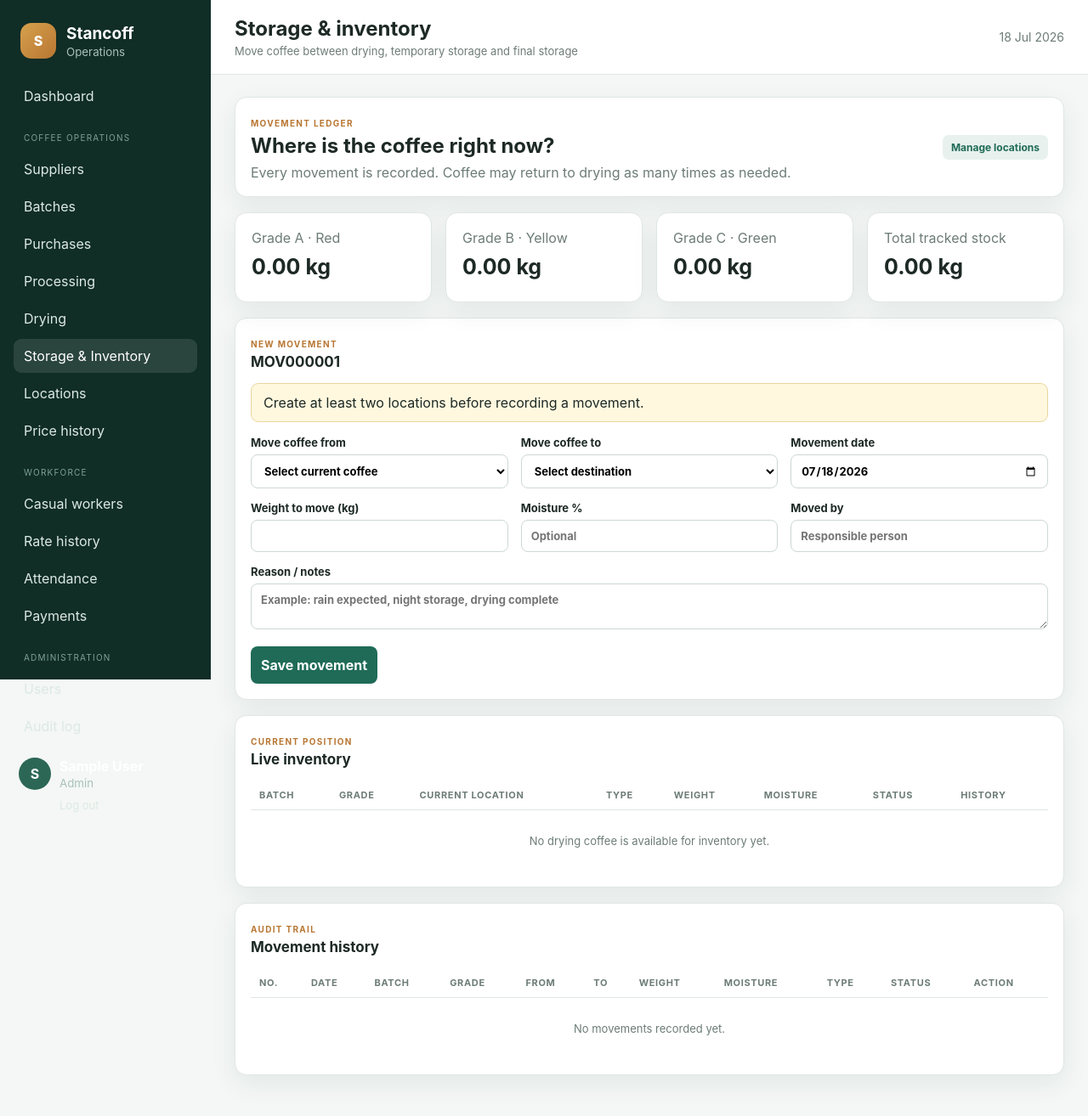
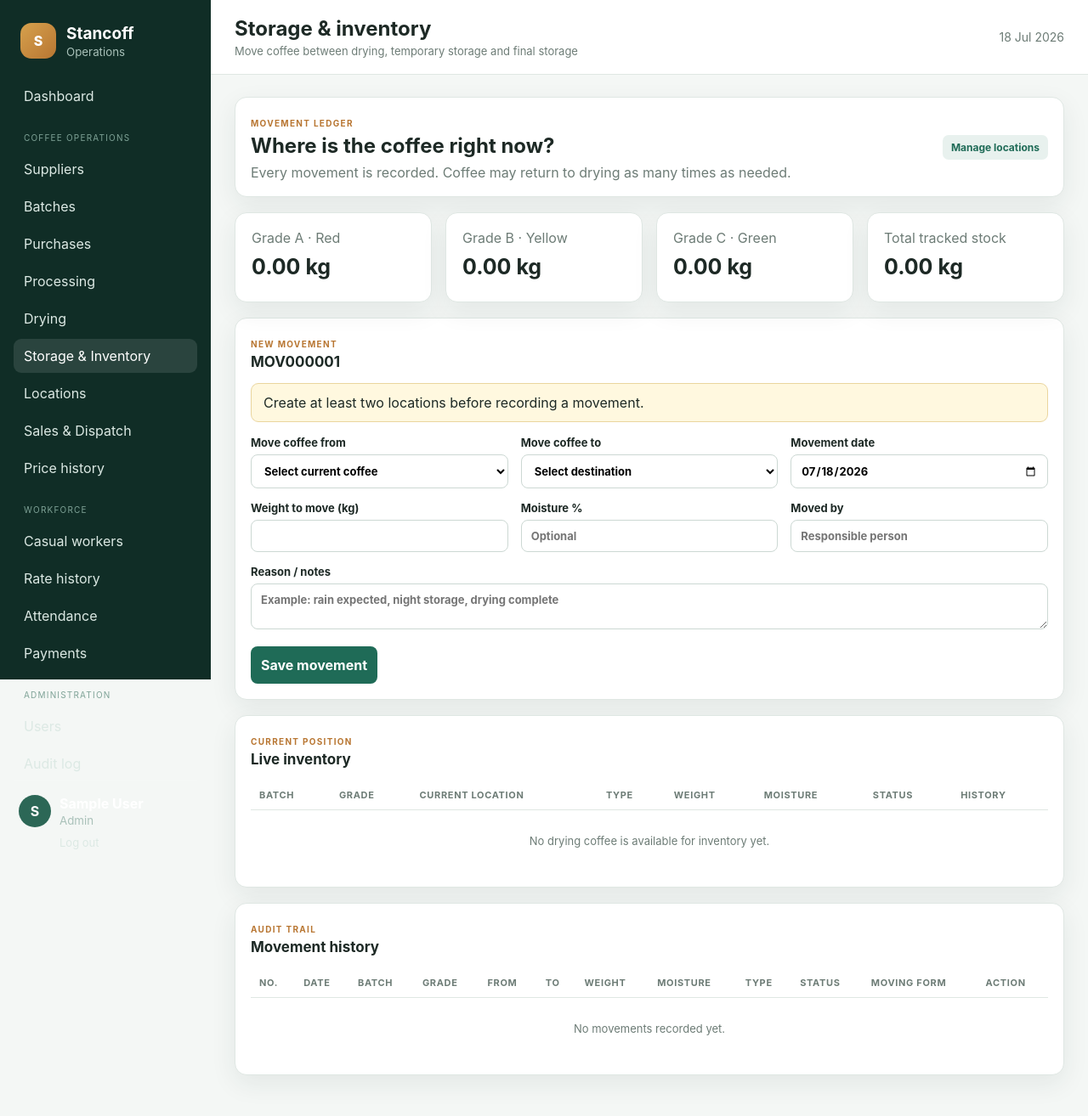
Before and after one commit to OBEDATULINDA/Stancoff, a Flask app: page /inventory in a window 1280 px wide. Shown: the whole page at 85% size. Run offline with Flask 3, Linux system fonts and the light colour scheme; the visitor is signed in with stand-in values (Sample User, id 1); data comes from the database, SQL or seed files in the repository; data that the repository does not hold is empty; some libraries are stand-ins or nearby versions.

Commit message:
dispatch update

```diff
--- a/app.py
+++ b/app.py
@@ -21,10 +21,10 @@ db = SQLAlchemy(app)
 
 ROLE_PERMISSIONS = {
     "Admin": {"*"},
-    "Manager": {"dashboard","suppliers","prices","batches","purchases","processing","drying","inventory","locations","casuals","rates","attendance","payments","reports"},
+    "Manager": {"dashboard","suppliers","prices","batches","purchases","processing","drying","inventory","locations","sales","dispatch","casuals","rates","attendance","payments","reports"},
     "Receiving Clerk": {"dashboard","suppliers","batches","purchases"},
     "Processing Supervisor": {"dashboard","batches","processing","drying","inventory","locations","reports"},
-    "Storekeeper": {"dashboard","batches","drying","inventory","locations","reports"},
+    "Storekeeper": {"dashboard","batches","drying","inventory","locations","sales","dispatch","reports"},
     "Payroll Officer": {"dashboard","casuals","rates","attendance","payments"},
     "Viewer": {"dashboard","reports"},
 }
@@ -184,6 +184,51 @@ class CoffeeMovement(db.Model):
     batch = db.relationship("Batch")
     from_location = db.relationship("Location", foreign_keys=[from_location_id])
     to_location = db.relationship("Location", foreign_keys=[to_location_id])
+
+class Sale(db.Model):
+    id = db.Column(db.Integer, primary_key=True)
+    sale_no = db.Column(db.String(30), unique=True, nullable=False)
+    sale_date = db.Column(db.Date, nullable=False)
+    buyer_name = db.Column(db.String(180), nullable=False)
+    buyer_phone = db.Column(db.String(60))
+    destination = db.Column(db.String(220), nullable=False)
+    contract_ref = db.Column(db.String(80))
+    contracted_weight = db.Column(db.Float, nullable=False, default=0)
+    price_per_kg = db.Column(db.Float, nullable=False, default=0)
+    total_value = db.Column(db.Float, nullable=False, default=0)
+    notes = db.Column(db.Text)
+    status = db.Column(db.String(20), nullable=False, default="Open")
+    void_reason = db.Column(db.Text)
+    created_by = db.Column(db.String(80))
+    created_at = db.Column(db.DateTime, default=datetime.utcnow)
+
+class Dispatch(db.Model):
+    id = db.Column(db.Integer, primary_key=True)
+    dispatch_no = db.Column(db.String(30), unique=True, nullable=False)
+    sale_id = db.Column(db.Integer, db.ForeignKey("sale.id"), nullable=False)
+    stock_id = db.Column(db.Integer, db.ForeignKey("coffee_stock.id"), nullable=False)
+    batch_id = db.Column(db.Integer, db.ForeignKey("batch.id"), nullable=False)
+    grade = db.Column(db.String(20), nullable=False)
+    from_location_id = db.Column(db.Integer, db.ForeignKey("location.id"), nullable=False)
+    dispatch_date = db.Column(db.Date, nullable=False)
+    weight = db.Column(db.Float, nullable=False)
+    number_of_bags = db.Column(db.Integer)
+    bag_size = db.Column(db.Float)
+    moisture = db.Column(db.Float)
+    vehicle_no = db.Column(db.String(80))
+    driver_name = db.Column(db.String(150))
+    driver_phone = db.Column(db.String(60))
+    destination = db.Column(db.String(220), nullable=False)
+    reason = db.Column(db.Text)
+    dispatched_by = db.Column(db.String(120))
+    status = db.Column(db.String(20), nullable=False, default="Active")
+    void_reason = db.Column(db.Text)
+    created_by = db.Column(db.String(80))
+    created_at = db.Column(db.DateTime, default=datetime.utcnow)
+    sale = db.relationship("Sale")
+    stock = db.relationship("CoffeeStock")
+    batch = db.relationship("Batch")
+    from_location = db.relationship("Location")
 
 class Casual(db.Model):
     id = db.Column(db.Integer, primary_key=True)
@@ -1174,6 +1219,13 @@ def inventory():
     )
 
 
+@app.route("/inventory/movement/<int:id>/print")
+@permission_required("inventory")
+def inventory_movement_print(id):
+    movement = CoffeeMovement.query.get_or_404(id)
+    return render_template("moving_form.html", movement=movement, dispatch=None)
+
+
 @app.route("/inventory/movement/<int:id>/void", methods=["POST"])
 @permission_required("inventory")
 def inventory_movement_void(id):
@@ -1222,8 +1274,158 @@ def inventory_batch_history(batch_id):
     drying_rows = Drying.query.filter_by(batch_id=batch_id).order_by(Drying.start_date).all()
     stocks = CoffeeStock.query.filter_by(batch_id=batch_id).filter(CoffeeStock.weight > 0.0001).all()
     movements = CoffeeMovement.query.filter_by(batch_id=batch_id).order_by(CoffeeMovement.movement_date, CoffeeMovement.id).all()
+    dispatches = Dispatch.query.filter_by(batch_id=batch_id).order_by(Dispatch.dispatch_date, Dispatch.id).all()
     return render_template("batch_history.html", batch=batch, purchases=purchases, process=process,
-                           drying_rows=drying_rows, stocks=stocks, movements=movements)
+                           drying_rows=drying_rows, stocks=stocks, movements=movements, dispatches=dispatches)
+
+
+def update_sale_status(sale):
+    active_dispatched = db.session.query(func.coalesce(func.sum(Dispatch.weight), 0)).filter(
+        Dispatch.sale_id == sale.id, Dispatch.status == "Active"
+    ).scalar() or 0
+    if sale.status == "Voided":
+        return
+    if sale.contracted_weight > 0 and active_dispatched + 0.0001 >= sale.contracted_weight:
+        sale.status = "Completed"
+    else:
+        sale.status = "Open"
+
+
+@app.route("/sales", methods=["GET", "POST"])
+@permission_required("sales")
+def sales():
+    if request.method == "POST":
+        contracted_weight = float(request.form.get("contracted_weight") or 0)
+        price_per_kg = float(request.form.get("price_per_kg") or 0)
+        if contracted_weight < 0 or price_per_kg < 0:
+            flash("Weight and price cannot be negative.")
+            return redirect(url_for("sales"))
+        row = Sale(
+            sale_no=next_code(Sale, "sale_no", "SAL", 6),
+            sale_date=datetime.strptime(request.form["sale_date"], "%Y-%m-%d").date(),
+            buyer_name=(request.form.get("buyer_name") or "").strip(),
+            buyer_phone=request.form.get("buyer_phone"),
+            destination=(request.form.get("destination") or "").strip(),
+            contract_ref=request.form.get("contract_ref"),
+            contracted_weight=contracted_weight,
+            price_per_kg=price_per_kg,
+            total_value=contracted_weight * price_per_kg,
+            notes=request.form.get("notes"),
+            created_by=session.get("username"),
+        )
+        if not row.buyer_name or not row.destination:
+            flash("Enter the buyer and destination.")
+            return redirect(url_for("sales"))
+        db.session.add(row)
+        db.session.commit()
+        log_action("CREATE", "Sales", row.id, row.sale_no)
+        flash("Sale created successfully. You can now record dispatches against it.")
+        return redirect(url_for("sale_detail", id=row.id))
+    rows = Sale.query.order_by(Sale.id.desc()).all()
+    dispatched = dict(db.session.query(Dispatch.sale_id, func.coalesce(func.sum(Dispatch.weight), 0)).filter(
+        Dispatch.status == "Active"
+    ).group_by(Dispatch.sale_id).all())
+    return render_template("sales.html", rows=rows, dispatched=dispatched, next_sale=next_code(Sale, "sale_no", "SAL", 6))
+
+
+@app.route("/sales/<int:id>")
+@permission_required("sales")
+def sale_detail(id):
+    ensure_initial_stock()
+    sale = Sale.query.get_or_404(id)
+    stocks = CoffeeStock.query.filter(CoffeeStock.weight > 0.0001).order_by(CoffeeStock.updated_at.desc()).all()
+    dispatches = Dispatch.query.filter_by(sale_id=id).order_by(Dispatch.id.desc()).all()
+    dispatched_weight = sum(float(d.weight or 0) for d in dispatches if d.status == "Active")
+    remaining_weight = max(0, float(sale.contracted_weight or 0) - dispatched_weight)
+    return render_template("sale_detail.html", sale=sale, stocks=stocks, dispatches=dispatches,
+                           dispatched_weight=dispatched_weight, remaining_weight=remaining_weight,
+                           next_dispatch=next_code(Dispatch, "dispatch_no", "DSP", 6))
+
+
+@app.route("/sales/<int:id>/dispatch", methods=["POST"])
+@permission_required("dispatch")
+def sale_dispatch(id):
+    sale = Sale.query.get_or_404(id)
+    if sale.status == "Voided":
+        flash("A voided sale cannot receive a dispatch.")
+        return redirect(url_for("sales"))
+    stock = CoffeeStock.query.get_or_404(int(request.form["stock_id"]))
+    weight = float(request.form.get("weight") or 0)
+    if weight <= 0 or weight > float(stock.weight or 0) + 0.0001:
+        flash(f"Dispatch weight must be greater than zero and cannot exceed {stock.weight:,.2f} kg.")
+        return redirect(url_for("sale_detail", id=id))
+    dispatch = Dispatch(
+        dispatch_no=next_code(Dispatch, "dispatch_no", "DSP", 6),
+        sale_id=sale.id, stock_id=stock.id, batch_id=stock.batch_id, grade=stock.grade,
+        from_location_id=stock.location_id,
+        dispatch_date=datetime.strptime(request.form["dispatch_date"], "%Y-%m-%d").date(),
+        weight=weight,
+        number_of_bags=int(request.form["number_of_bags"]) if request.form.get("number_of_bags") else None,
+        bag_size=float(request.form["bag_size"]) if request.form.get("bag_size") else None,
+        moisture=float(request.form["moisture"]) if request.form.get("moisture") else stock.moisture,
+        vehicle_no=request.form.get("vehicle_no"), driver_name=request.form.get("driver_name"),
+        driver_phone=request.form.get("driver_phone"),
+        destination=(request.form.get("destination") or sale.destination).strip(),
+        reason=request.form.get("reason"), dispatched_by=request.form.get("dispatched_by"),
+        created_by=session.get("username"),
+    )
+    stock.weight = max(0, float(stock.weight or 0) - weight)
+    db.session.add(dispatch)
+    update_sale_status(sale)
+    if stock.batch:
+        stock.batch.status = "Dispatched"
+    db.session.commit()
+    log_action("CREATE", "Dispatch", dispatch.id, dispatch.dispatch_no)
+    flash("Dispatch saved. The moving form is ready to print.")
+    return redirect(url_for("dispatch_print", id=dispatch.id))
+
+
+@app.route("/dispatch/<int:id>/print")
+@permission_required("dispatch")
+def dispatch_print(id):
+    dispatch = Dispatch.query.get_or_404(id)
+    return render_template("moving_form.html", movement=None, dispatch=dispatch)
+
+
+@app.route("/dispatch/<int:id>/void", methods=["POST"])
+@permission_required("dispatch")
+def dispatch_void(id):
+    dispatch = Dispatch.query.get_or_404(id)
+    if dispatch.status == "Voided":
+        flash("This dispatch is already voided.")
+        return redirect(url_for("sale_detail", id=dispatch.sale_id))
+    reason = (request.form.get("void_reason") or "").strip()
+    if not reason:
+        flash("Enter a reason before voiding the dispatch.")
+        return redirect(url_for("sale_detail", id=dispatch.sale_id))
+    dispatch.stock.weight = float(dispatch.stock.weight or 0) + float(dispatch.weight or 0)
+    dispatch.status = "Voided"
+    dispatch.void_reason = reason
+    update_sale_status(dispatch.sale)
+    db.session.commit()
+    log_action("VOID", "Dispatch", dispatch.id, f"{dispatch.dispatch_no}: {reason}")
+    flash("Dispatch reversed and marked as voided. The stock has been returned to its source location.")
+    return redirect(url_for("sale_detail", id=dispatch.sale_id))
+
+
+@app.route("/sales/<int:id>/void", methods=["POST"])
+@permission_required("sales")
+def sale_void(id):
+    sale = Sale.query.get_or_404(id)
+    active_dispatch = Dispatch.query.filter_by(sale_id=id, status="Active").first()
+    if active_dispatch:
+        flash("Void the active dispatches before voiding this sale.")
+        return redirect(url_for("sale_detail", id=id))
+    reason = (request.form.get("void_reason") or "").strip()
+    if not reason:
+        flash("Enter a reason before voiding the sale.")
+        return redirect(url_for("sale_detail", id=id))
+    sale.status = "Voided"
+    sale.void_reason = reason
+    db.session.commit()
+    log_action("VOID", "Sales", sale.id, f"{sale.sale_no}: {reason}")
+    flash("Sale marked as voided.")
+    return redirect(url_for("sales"))
 
 
 @app.route("/casuals", methods=["GET","POST"])
--- a/templates/base.html
+++ b/templates/base.html
@@ -30,6 +30,9 @@
       <a href="/drying" class="{% if request.path.startswith('/drying') %}active{% endif %}">Drying</a>
       <a href="/inventory" class="{% if request.path.startswith('/inventory') %}active{% endif %}">Storage & Inventory</a>
       <a href="/locations" class="{% if request.path.startswith('/locations') %}active{% endif %}">Locations</a>
+      {% if current_role in ['Admin','Manager','Storekeeper'] %}
+      <a href="/sales" class="{% if request.path.startswith('/sales') or request.path.startswith('/dispatch') %}active{% endif %}">Sales & Dispatch</a>
+      {% endif %}
       {% endif %}
       {% if current_role in ['Admin','Manager'] %}
       <a href="/prices">Price history</a>
--- a/templates/inventory.html
+++ b/templates/inventory.html
@@ -36,9 +36,9 @@
 </section>
 <section class="panel" style="margin-top:18px">
   <div class="panel-heading"><div><span class="eyebrow">Audit trail</span><h2>Movement history</h2></div></div>
-  <div class="table-scroll"><table><thead><tr><th>No.</th><th>Date</th><th>Batch</th><th>Grade</th><th>From</th><th>To</th><th>Weight</th><th>Moisture</th><th>Type</th><th>Status</th><th>Action</th></tr></thead><tbody>
-  {% for m in movements %}<tr class="{% if m.status=='Voided' %}voided-row{% endif %}"><td><strong>{{ m.movement_no }}</strong></td><td>{{ m.movement_date }}</td><td>{{ m.batch.batch_no }}</td><td>{{ m.grade }}</td><td>{{ m.from_location.name }}</td><td>{{ m.to_location.name }}</td><td>{{ '{:,.2f}'.format(m.weight) }} kg</td><td>{{ '{:.2f}%'.format(m.moisture) if m.moisture is not none else '—' }}</td><td>{{ m.movement_type }}</td><td>{{ m.status }}</td><td>{% if m.status!='Voided' %}<form method="post" action="{{ url_for('inventory_movement_void', id=m.id) }}" class="inline-void" onsubmit="return confirm('Reverse and void this movement?')"><input name="void_reason" required placeholder="Reason"><button class="small-button danger">Void</button></form>{% else %}<small>{{ m.void_reason }}</small>{% endif %}</td></tr>
-  {% else %}<tr><td colspan="11" class="empty">No movements recorded yet.</td></tr>{% endfor %}
+  <div class="table-scroll"><table><thead><tr><th>No.</th><th>Date</th><th>Batch</th><th>Grade</th><th>From</th><th>To</th><th>Weight</th><th>Moisture</th><th>Type</th><th>Status</th><th>Moving form</th><th>Action</th></tr></thead><tbody>
+  {% for m in movements %}<tr class="{% if m.status=='Voided' %}voided-row{% endif %}"><td><strong>{{ m.movement_no }}</strong></td><td>{{ m.movement_date }}</td><td>{{ m.batch.batch_no }}</td><td>{{ m.grade }}</td><td>{{ m.from_location.name }}</td><td>{{ m.to_location.name }}</td><td>{{ '{:,.2f}'.format(m.weight) }} kg</td><td>{{ '{:.2f}%'.format(m.moisture) if m.moisture is not none else '—' }}</td><td>{{ m.movement_type }}</td><td>{{ m.status }}</td><td><a class="small-button" target="_blank" href="{{ url_for('inventory_movement_print', id=m.id) }}">Print</a></td><td>{% if m.status!='Voided' %}<form method="post" action="{{ url_for('inventory_movement_void', id=m.id) }}" class="inline-void" onsubmit="return confirm('Reverse and void this movement?')"><input name="void_reason" required placeholder="Reason"><button class="small-button danger">Void</button></form>{% else %}<small>{{ m.void_reason }}</small>{% endif %}</td></tr>
+  {% else %}<tr><td colspan="12" class="empty">No movements recorded yet.</td></tr>{% endfor %}
   </tbody></table></div>
 </section>
 {% endblock %}
```
Also changed, not shown: UPDATE_5_SIMPLE_INSTRUCTIONS.txt (added, +35 -0 lines), templates/batch_history.html (+9 -1 lines), templates/moving_form.html (added, +4 -0 lines), templates/sale_detail.html (added, +42 -0 lines), templates/sales.html (added, +28 -0 lines).
